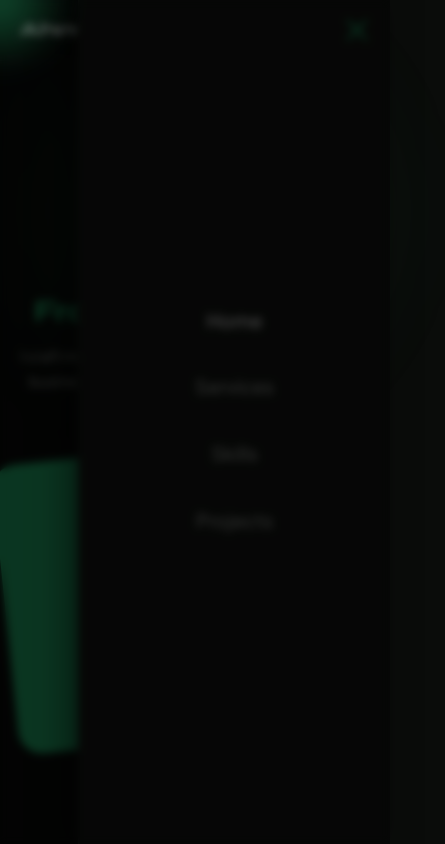
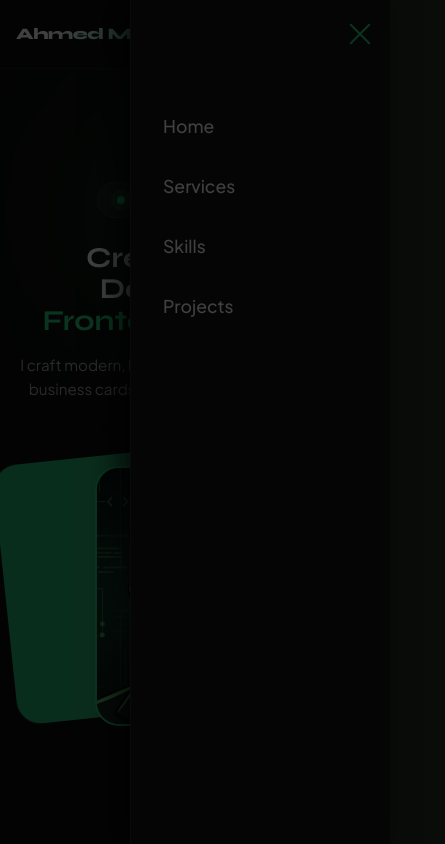
Before and after one commit to ahmedkhlied063-cpu/.Ahmed.M.Salem, a plain HTML site: page index.html in a window 390 px wide. Both pictures are taken after a click on the button "Toggle Menu". Shown: the top 844 px of the page, 445 px wide, since content can reach past the window. Drawn offline with nearby package versions, Linux system fonts and the light colour scheme.

Commit message:
Update style.css

```diff
--- a/style.css
+++ b/style.css
@@ -9,6 +9,12 @@
     --border-color: #222622;
     --font-heading: 'Syne', sans-serif;
     --font-body: 'Plus Jakarta Sans', sans-serif;
+}
+
+html, body {
+    width: 100%;
+    max-width: 100%;
+    overflow-x: hidden; /* منع التزحزح والأفقي تماماً */
 }
 
 * {
@@ -23,7 +29,6 @@ body {
     color: var(--text-white);
     font-family: var(--font-body);
     line-height: 1.6;
-    overflow-x: hidden;
 }
 
 /* Gradient Text for Name */
@@ -69,22 +74,30 @@ body {
     display: flex;
     justify-content: space-between;
     align-items: center;
-    padding: 1.5rem 5%;
+    padding: 1.2rem 5%;
     position: fixed;
     width: 100%;
     top: 0;
-    background: rgba(10, 12, 10, 0.88);
+    background: rgba(10, 12, 10, 0.92);
     backdrop-filter: blur(12px);
+    -webkit-backdrop-filter: blur(12px);
     z-index: 1000;
     border-bottom: 1px solid rgba(255, 255, 255, 0.05);
 }
 
+/* تعديل اللوجو لمنع المَط وتلميمه بشكل متناسق */
 .logo {
     font-family: var(--font-heading);
     font-weight: 800;
-    font-size: 1.3rem;
+    font-size: 1.15rem; /* تصغير حجم الخط قليلاً */
     text-decoration: none;
     color: var(--text-white);
+    letter-spacing: -0.5px; /* تلميم الحروف وتقليل المسافات */
+    white-space: nowrap;
+    display: inline-block;
+    max-width: max-content;
+    transform: scaleX(0.95); /* ضغط العرض الأفقي للحروف لمنع أي مطة */
+    transform-origin: left center;
 }
 
 .nav-links {
@@ -107,7 +120,6 @@ body {
     color: var(--text-white);
 }
 
-/* النقطة المتحركة تحت الناف بار */
 .nav-dot {
     position: absolute;
     width: 6px;
@@ -169,6 +181,7 @@ body {
     align-items: center;
     justify-content: center;
     gap: 0.5rem;
+    white-space: nowrap;
 }
 
 .btn-primary:hover {
@@ -186,6 +199,7 @@ body {
     justify-content: center;
     text-align: center;
     position: relative;
+    overflow: hidden;
 }
 
 .hero-bg-glow {
@@ -193,7 +207,8 @@ body {
     top: 25%;
     left: 50%;
     transform: translate(-50%, -50%);
-    width: 500px;
+    width: 100%;
+    max-width: 500px;
     height: 350px;
     background: radial-gradient(circle, rgba(40, 208, 127, 0.16) 0%, rgba(10, 12, 10, 0) 70%);
     filter: blur(50px);
@@ -235,6 +250,7 @@ body {
     margin: 1.5rem 0 1rem;
     position: relative;
     z-index: 1;
+    word-break: break-word;
 }
 
 .hero-sub {
@@ -251,6 +267,7 @@ body {
     display: flex;
     justify-content: center;
     align-items: center;
+    max-width: 100%;
 }
 
 .hero-card {
@@ -261,6 +278,7 @@ body {
     overflow: hidden;
     border: 2px solid var(--accent-green);
     z-index: 2;
+    background: var(--card-bg);
 }
 
 .hero-card img {
@@ -287,9 +305,18 @@ body {
 }
 
 @keyframes cardToss {
-    0% { opacity: 0; transform: translateY(200px) rotate(-25deg) scale(0.5); }
-    60% { opacity: 1; transform: translateY(-15px) rotate(3deg) scale(1.05); }
-    100% { opacity: 1; transform: translateY(0) rotate(0deg) scale(1); }
+    0% {
+        opacity: 0;
+        transform: translateY(200px) rotate(-25deg) scale(0.5);
+    }
+    60% {
+        opacity: 1;
+        transform: translateY(-15px) rotate(3deg) scale(1.05);
+    }
+    100% {
+        opacity: 1;
+        transform: translateY(0) rotate(0deg) scale(1);
+    }
 }
 
 @keyframes backdropSlide {
@@ -304,6 +331,7 @@ body {
     right: 12px;
     background: rgba(10, 12, 10, 0.85);
     backdrop-filter: blur(8px);
+    -webkit-backdrop-filter: blur(8px);
     border: 1px solid rgba(40, 208, 127, 0.4);
     color: var(--text-white);
     padding: 0.4rem 0.9rem;
@@ -341,6 +369,7 @@ body {
 .services, .skills, .projects, .contact {
     padding: 6rem 10%;
     position: relative;
+    overflow: hidden;
 }
 
 .accordion-item {
@@ -391,7 +420,9 @@ body {
     display: block;
 }
 
-.accordion-item .arrow { transition: transform 0.3s ease; }
+.accordion-item .arrow {
+    transition: transform 0.3s ease;
+}
 
 .accordion-item.active .arrow {
     transform: rotate(180deg);
@@ -493,13 +524,16 @@ body {
     transition: transform 0.5s ease;
 }
 
-.project-card:hover .project-image img { transform: scale(1.06); }
+.project-card:hover .project-image img {
+    transform: scale(1.06);
+}
 
 .project-overlay {
     position: absolute;
     inset: 0;
     background: rgba(10, 12, 10, 0.75);
     backdrop-filter: blur(4px);
+    -webkit-backdrop-filter: blur(4px);
     display: flex;
     align-items: center;
     justify-content: center;
@@ -516,9 +550,13 @@ body {
     gap: 0.4rem;
 }
 
-.project-card:hover .project-overlay { opacity: 1; }
+.project-card:hover .project-overlay {
+    opacity: 1;
+}
 
-.project-info { padding: 1.5rem; }
+.project-info {
+    padding: 1.5rem;
+}
 
 .project-tags {
     display: flex;
@@ -577,7 +615,9 @@ body {
     outline: none;
 }
 
-.contact-form input:focus, .contact-form textarea:focus { border-color: var(--accent-green); }
+.contact-form input:focus, .contact-form textarea:focus {
+    border-color: var(--accent-green);
+}
 
 .full-width { width: 100%; }
 
@@ -592,7 +632,9 @@ body {
     margin-bottom: 1rem;
 }
 
-.info-card.active-card { border-color: var(--accent-green); }
+.info-card.active-card {
+    border-color: var(--accent-green);
+}
 
 .info-card.active-card .arrow-link {
     background: var(--accent-green);
@@ -629,8 +671,13 @@ body {
     font-size: 1.1rem;
 }
 
-.footer ul { list-style: none; }
-.footer ul li { margin-bottom: 0.6rem; }
+.footer ul {
+    list-style: none;
+}
+
+.footer ul li {
+    margin-bottom: 0.6rem;
+}
 
 .footer ul li a {
     color: var(--text-muted);
@@ -644,7 +691,10 @@ body {
     padding-left: 4px;
 }
 
-.social-icons { display: flex; gap: 0.8rem; }
+.social-icons {
+    display: flex;
+    gap: 0.8rem;
+}
 
 .social-icons a {
     width: 40px;
@@ -678,12 +728,11 @@ body {
     font-size: 0.85rem;
 }
 
-/* Overlay للخلفية عند فتح القائمة الجانبية */
+/* Overlay للخلفية عند فتح القائمة الجانبية (شاشة مظلمة بدلاً من المجهزة بالبلور) */
 .nav-overlay {
     position: fixed;
     inset: 0;
-    background: rgba(0, 0, 0, 0.7);
-    backdrop-filter: blur(4px);
+    background: rgba(0, 0, 0, 0.75);
     z-index: 1000;
     opacity: 0;
     pointer-events: none;
@@ -695,7 +744,7 @@ body {
     pointer-events: auto;
 }
 
-/* Media Queries للهواتف والشاشات المختلفة */
+/* Media Queries المحسنة للهواتف وشاشات اللمس */
 @media (min-width: 1400px) {
     .services, .skills, .projects, .contact, .footer {
         padding-left: 15%;
@@ -716,101 +765,96 @@ body {
 }
 
 @media (max-width: 768px) {
-    .menu-toggle { display: flex; }
+    .cursor-glow { display: none; } /* إخفاء دائرة الـ Glowing على الشاشات التاتش */
 
-    /* إخفاء زر التواصل الرئيسي على الشاشات الصغيرة لوضعه داخل القائمة المنسدلة برمجياً */
-    .navbar > .btn-primary { display: none; }
+    .menu-toggle {
+        display: flex;
+    }
 
+    /* القائمة الجانبية المنزلقة - تعديل العرض للحد المناسب بدون بلور */
     .nav-links {
         position: fixed;
         top: 0;
         right: -100%;
-        width: 80%;
-        max-width: 320px;
+        width: 260px; /* مقاس منطقي ومحدد للقائمة */
+        max-width: 80vw;
         height: 100vh;
-        background: var(--card-bg);
+        background: #111411; /* خلفية صلبة وداكنة تمنع الضبابية والبلور Muted Blur */
         border-left: 1px solid var(--border-color);
         flex-direction: column;
-        justify-content: center;
-        align-items: center;
-        padding: 2rem;
+        justify-content: flex-start;
+        align-items: flex-start;
+        padding: 6rem 2rem 2rem;
         transition: right 0.4s cubic-bezier(0.25, 1, 0.5, 1);
         z-index: 1001;
-        box-shadow: -10px 0 30px rgba(0,0,0,0.5);
+        box-shadow: -10px 0 30px rgba(0,0,0,0.8);
     }
 
-    .nav-links.active { right: 0; }
+    .nav-links.active {
+        right: 0;
+    }
 
     .nav-links a {
         margin: 1rem 0;
-        font-size: 1.2rem;
-        text-align: center;
+        font-size: 1.1rem;
         width: 100%;
+        color: var(--text-white);
+        padding-bottom: 0;
     }
 
-    .nav-dot { display: none !important; }
+    .nav-dot { display: none; }
 
-    /* التمركز الدقيق للمحتوى على للهواتف */
     .hero {
-        padding-top: 8rem;
+        padding-top: 7rem;
         padding-bottom: 3rem;
-        text-align: center;
     }
 
     .hero-title {
-        font-size: 2.3rem;
-        word-break: break-word;
+        font-size: 2.2rem;
     }
 
     .hero-sub {
         font-size: 0.95rem;
-        margin: 0 auto;
     }
 
     .hero-image-wrapper {
-        margin: 3rem auto 0;
+        margin-top: 2.5rem;
         width: 100%;
         display: flex;
         justify-content: center;
-        align-items: center;
     }
 
+    /* أبعاد مناسبة لكروت الهيرو على الموبايل منعاً لخروجها عن الحدود */
     .hero-card, .stacked-card-backdrop {
-        width: 250px;
-        height: 320px;
+        width: 230px;
+        height: 300px;
     }
 
-    .section-title { font-size: 2.1rem; text-align: center; }
-    .section-desc { text-align: center; }
-
+    .section-title { font-size: 2.1rem; }
     .services, .skills, .projects, .contact { padding: 4rem 5%; }
     .accordion-item { padding: 1.2rem 1rem; }
-    .accordion-item:hover, .accordion-item.active { transform: none; }
-
-    .skills-grid { grid-template-columns: 1fr; }
+    .title-wrap { font-size: 1rem; }
+    .title-wrap i { font-size: 1.2rem; }
     .projects-grid { grid-template-columns: 1fr; }
-    .footer-top { grid-template-columns: 1fr; text-align: center; gap: 2rem; }
-
-    .footer-brand p { margin: 1rem auto; }
-    .social-icons { justify-content: center; }
+    .footer-top { grid-template-columns: 1fr; gap: 2rem; }
 }
 
 @media (max-width: 480px) {
-    .navbar { padding: 1rem 5%; }
-    .logo { font-size: 1.1rem; }
-    .hero-title { font-size: 1.9rem; }
+    .navbar { padding: 1rem 4%; }
+    .navbar .btn-primary {
+        padding: 0.5rem 1rem;
+        font-size: 0.8rem;
+    }
+    .logo { font-size: 1rem; } /* تصغير متناسب للوجو على الهواتف الصغيرة */
+    .hero-title { font-size: 1.8rem; }
     .badge { font-size: 0.8rem; }
-
     .hero-card, .stacked-card-backdrop {
-        width: 220px;
-        height: 290px;
+        width: 200px;
+        height: 260px;
     }
-
     .skill-icons span {
         width: 100%;
         margin: 0.3rem 0;
-        justify-content: center;
     }
-
     .contact-form input, .contact-form textarea { padding: 1rem; }
 }
```
